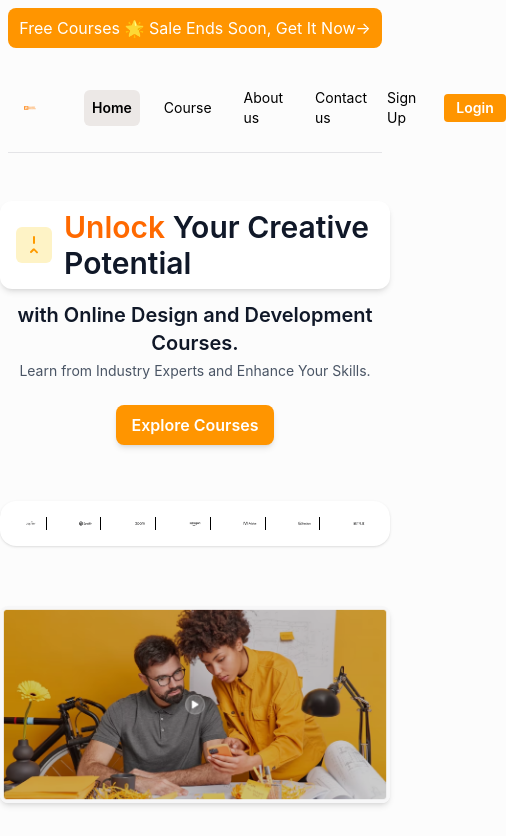
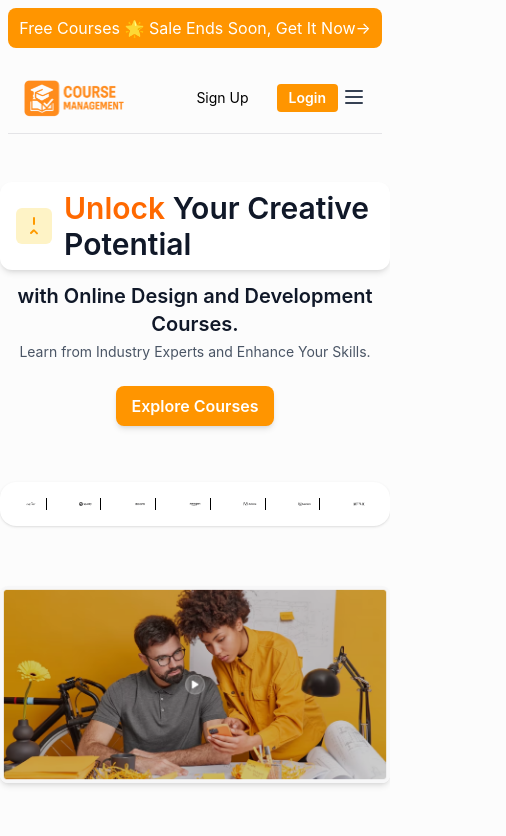
Before and after one commit to SureshNMS/React-POC, a React (Vite) app in the folder course-management/: page / in a window 390 px wide. Shown: the top 836 px of the page, 506 px wide, since content can reach past the window. Built offline with nearby package versions, Linux system fonts and the light colour scheme.

Commit message:
added mobile view navbar

```diff
--- a/course-management/src/Components/Header/Header.jsx
+++ b/course-management/src/Components/Header/Header.jsx
@@ -1,10 +1,11 @@
-import React from "react";
+import React, {useState} from "react";
 import { Link, NavLink } from "react-router-dom";
 import Logo from '../../Assets/course-management-logo-dark.png';
 import LoginButton from "../AuthButtons/LoginButton";
 import NavItem from "./NavList";
 
 function Header() {
+  const [menuOpen, setMenuOpen] = useState(false);
   return (
     <div className="m-0 p-2">
       {/* Banner */}
@@ -20,15 +21,40 @@ function Header() {
               className="h-auto w-[100px] mr-3"
             />
           </div>
-          <nav className="flex space-x-4 items-center text-sm">
+          <nav className="hidden md:flex space-x-4 items-center text-sm">
             <NavItem to="/" end>Home</NavItem>
             <NavItem to="/course">Course</NavItem>
-            <NavItem to="aboutus">About us</NavItem>
-            <NavItem to="contact">Contact us</NavItem>
+            <NavItem to="aboutus">About Us</NavItem>
+            <NavItem to="contact">Contact Us</NavItem>
           </nav>
 
           {/* Login and Signup Buttons */}
           <LoginButton />
+
+          {/* Hamburger */}
+          <div className="md:hidden ml-1 mt-1">
+            <button onClick={() => setMenuOpen(!menuOpen)} className="text-gray-700 focus:outline-none">
+              <svg className="w-6 h-6" fill="none" stroke="currentColor" viewBox="0 0 24 24">
+                {menuOpen ? (
+                  <path strokeLinecap="round" strokeLinejoin="round" strokeWidth={2} d="M6 18L18 6M6 6l12 12" />
+                ) : (
+                  <path strokeLinecap="round" strokeLinejoin="round" strokeWidth={2} d="M4 6h16M4 12h16M4 18h16" />
+                )}
+              </svg>
+            </button>
+          </div>
+
+          {/* Mobile Menu */}
+        {menuOpen && (
+          <div className="md:hidden flex px-5 py-2.5 absolute right-0 top-[70px] bg-[#f2f2f2] text-right gap-5 w-full z-40 justify-end items-center flex-wrap text-xs">
+            <Link to="/" className="block text-black font-medium bg-gray-100 rounded">
+              Home
+            </Link>
+            <Link to="/courses" className="block hover:text-orange-500">Course</Link>
+            <Link to="/about" className="block hover:text-orange-500">About Us</Link>
+            <Link to="/contact" className="block hover:text-orange-500">Contact Us</Link>
+          </div>
+        )}
 
         </header>
       </div>
```
